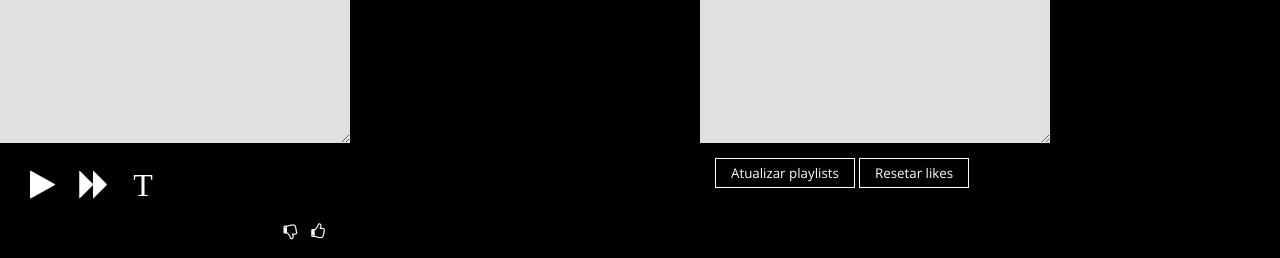
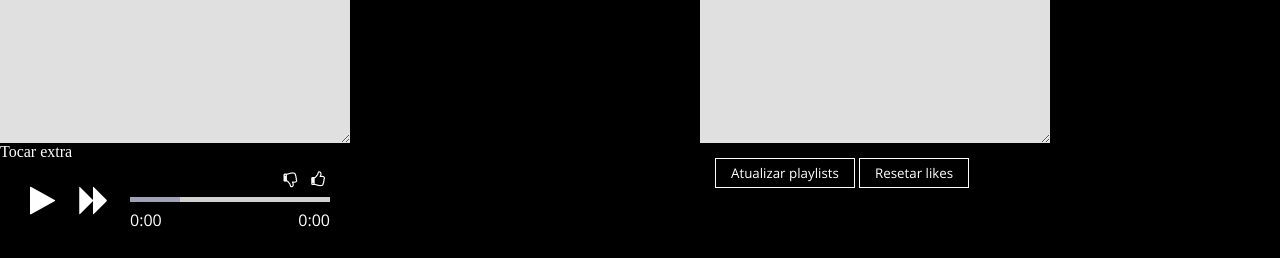
Before and after one commit to AndrePessoa/GMP2, a website: page GMP20/index.html in a window 1280 px wide. Shown: the part 82-340 px from the top of the page. Drawn offline with Linux system fonts and the light colour scheme.

Commit message:
Update index.html
Botão de testes

```diff
--- a/GMP20/index.html
+++ b/GMP20/index.html
@@ -35,11 +35,12 @@
 			<div class="scroll_content">
 				<div id="play_screen" class="screen">
 					<textarea id="list" readonly="readonly"></textarea>
+					<div id="teste"><i class="fa">Tocar extra</i></div>
 					<div class="commands">
 						<div id="playback_control">
 							<span><i class="fa fa-play"></i></span>
 							<span><i class="fa fa-forward"></i></span>
-							<span id="teste"><i class="fa">T</i></span>
+
 						</div>
 						<div id="playback_stream">
 							<div id="likes">
```
